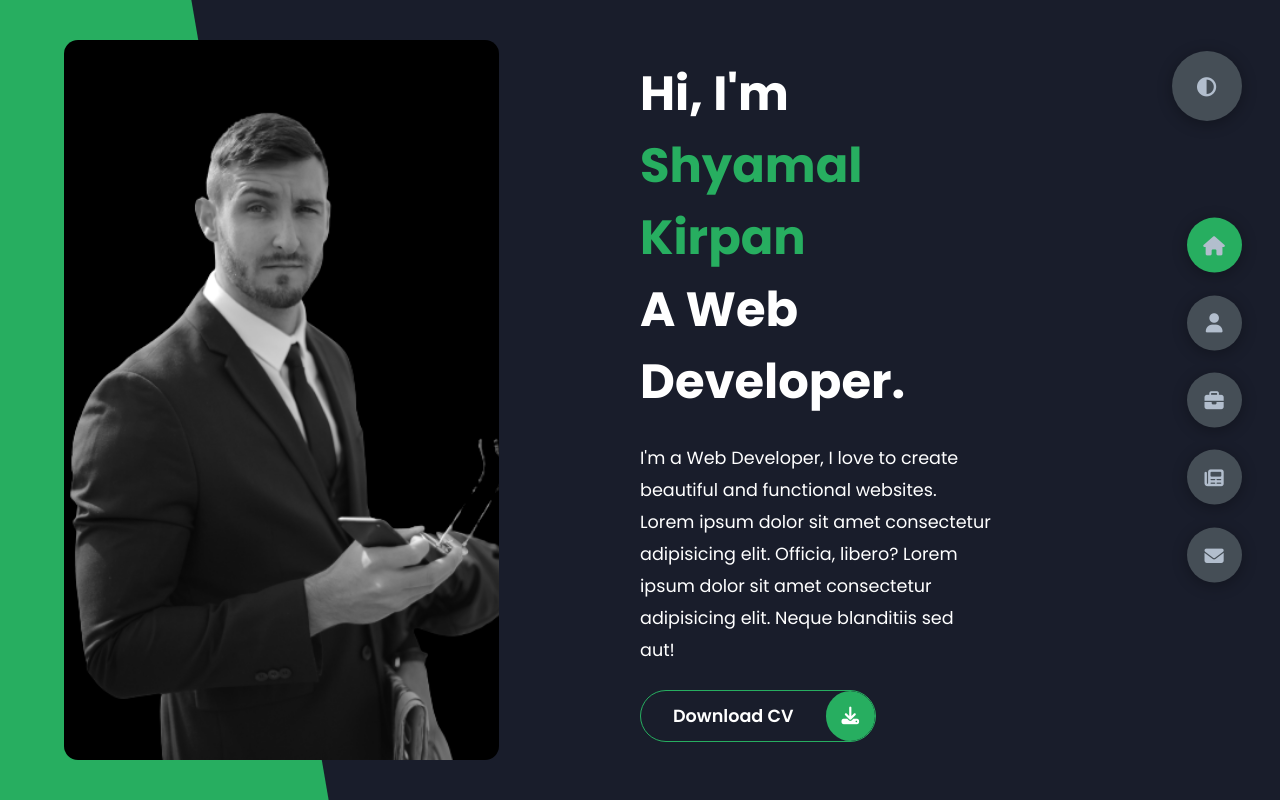
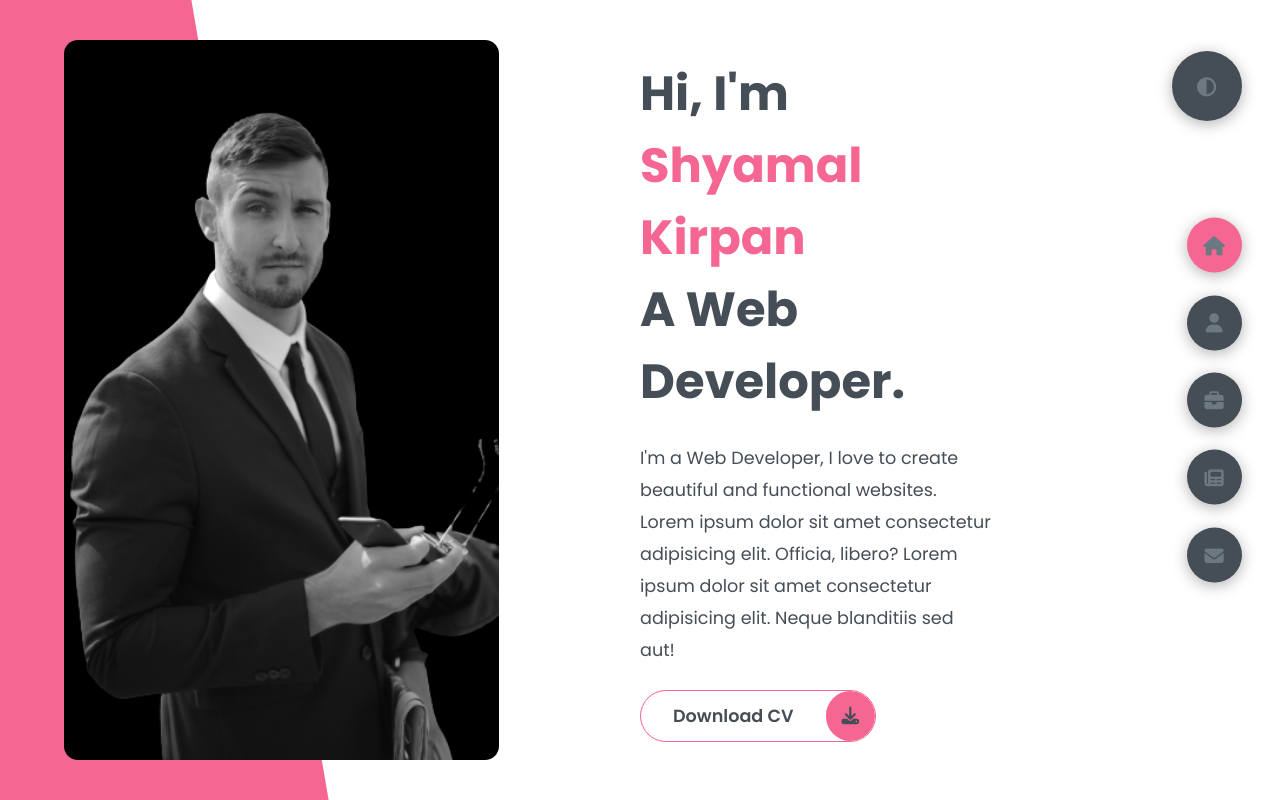
Before and after one commit to shyamalkirpan/Portfolio2, a plain HTML site: page index.html in a window 1280 px wide. Both pictures are taken after a click on the element 1206 px from the left and 86 px from the top of the page. Drawn offline with Linux system fonts and the light colour scheme.

Commit message:
feat: :sparkles: Dark mode light mode

```diff
--- a/app.js
+++ b/app.js
@@ -37,4 +37,11 @@ function PageTransitions() {
   });
 }
 
+//Toggle dark mode
+const themebtn = document.querySelector(".theme-btn");
+themebtn.addEventListener("click", () => {
+  let element = document.body;
+  element.classList.toggle("light-mode");
+});
+
 PageTransitions();
--- a/styles/styles.scss
+++ b/styles/styles.scss
@@ -19,6 +19,20 @@
   --color-grey-6: #12181b;
   --br-sm-2: 14px;
   --box-shadow-1: 0 3px 15px rgba(0, 0, 0, 0.3);
+}
+
+.light-mode {
+  --color-primary: #ffffff;
+  --color-secondary: #f56692;
+  --color-white: #454e56;
+  --color-black: #000;
+  --color-grey: #f8f8f8;
+  --color-grey-1: #6c7983;
+  --color-grey-2: #6c7983;
+  --color-grey-3: #6c7983;
+  --color-grey-4: #454e56;
+  --color-grey-5: #c8d8e5;
+  --color-grey-6: #12181b;
 }
 
 body {
```
Also changed, not shown: styles/styles.css, 1 other file.
